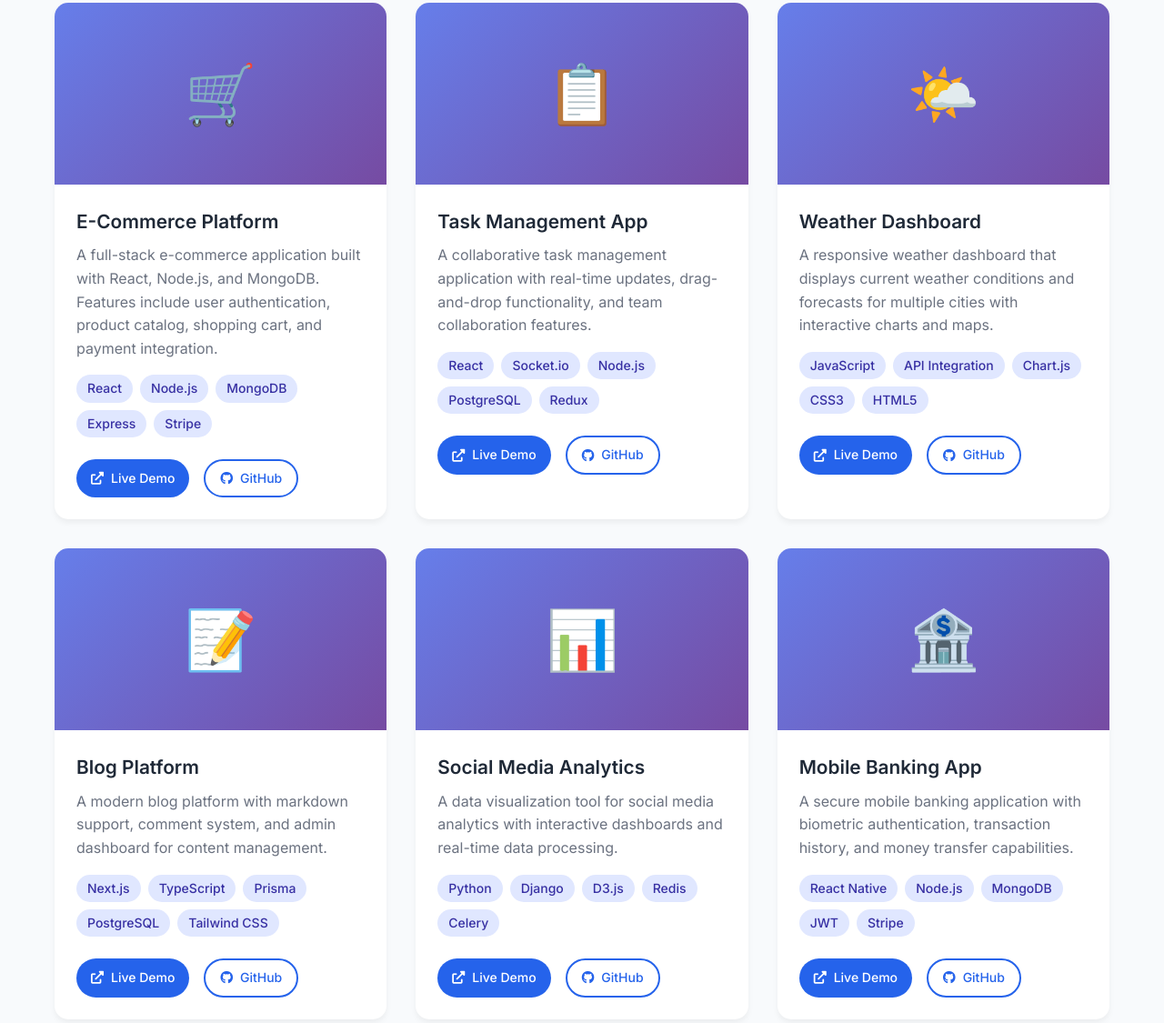
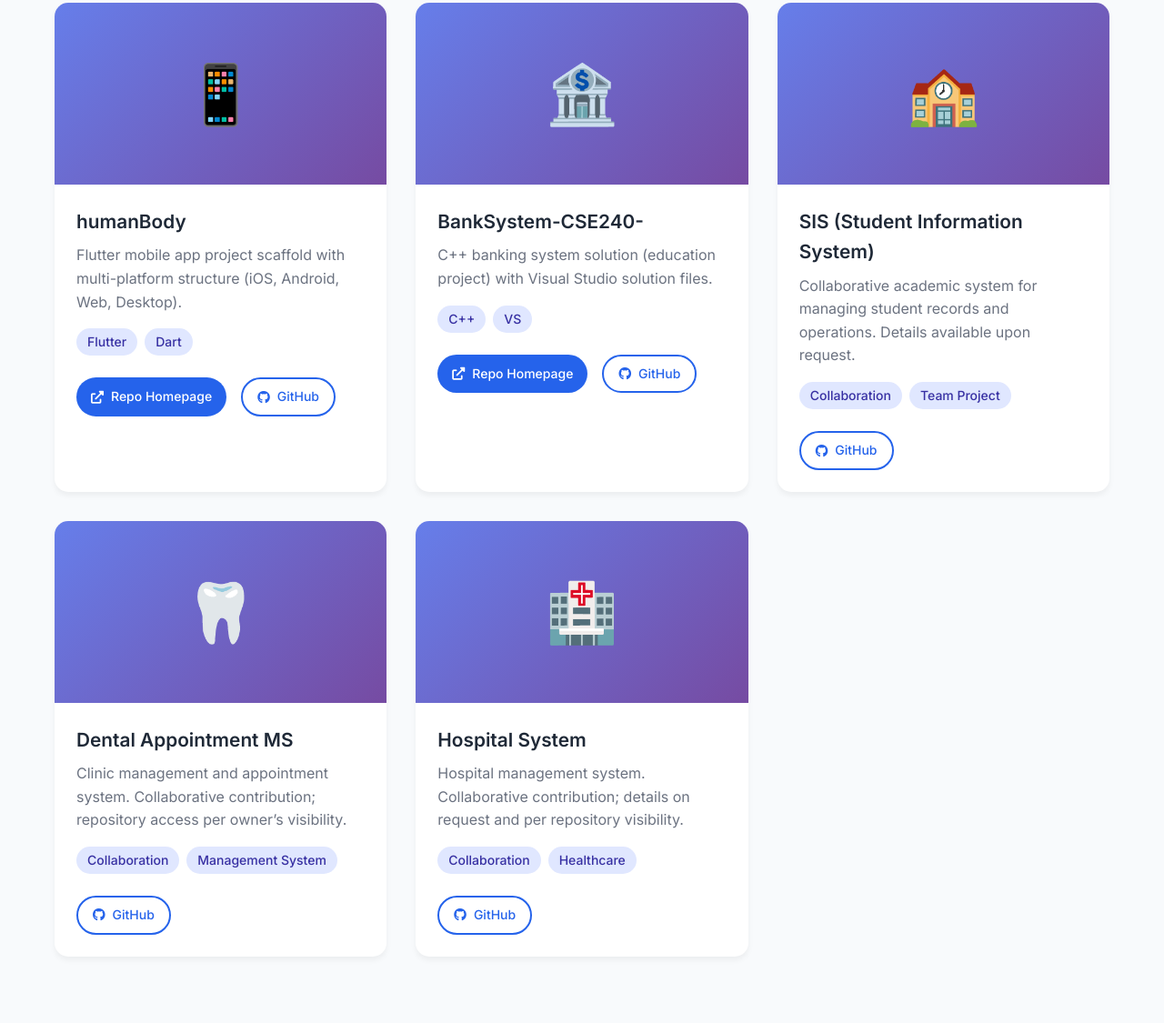
Before and after one commit to Aly778/portfolio-website, a website: page index.html in a window 1280 px wide. Shown: the part 2207-3332 px from the top of the page at 91% size. Drawn offline with Linux system fonts and the light colour scheme.

Commit message:
Replace sample cards with provided GitHub projects and collaborator placeholders

```diff
--- a/index.html
+++ b/index.html
@@ -935,27 +935,24 @@ section {
         <div class="container">
             <h2 class="section-title">Featured Projects</h2>
             <div class="projects-grid" id="projects-grid">
-                <!-- Default projects will show immediately -->
+                <!-- humanBody (public) -->
                 <div class="project-card fade-in">
                     <div class="project-image">
-                        <span style="font-size: 4rem;">🛒</span>
+                        <span style="font-size: 4rem;">📱</span>
                     </div>
                     <div class="project-content">
-                        <h3 class="project-title">E-Commerce Platform</h3>
-                        <p class="project-description">A full-stack e-commerce application built with React, Node.js, and MongoDB. Features include user authentication, product catalog, shopping cart, and payment integration.</p>
+                        <h3 class="project-title">humanBody</h3>
+                        <p class="project-description">Flutter mobile app project scaffold with multi-platform structure (iOS, Android, Web, Desktop).</p>
                         <div class="project-tech">
-                            <span class="tech-tag">React</span>
-                            <span class="tech-tag">Node.js</span>
-                            <span class="tech-tag">MongoDB</span>
-                            <span class="tech-tag">Express</span>
-                            <span class="tech-tag">Stripe</span>
+                            <span class="tech-tag">Flutter</span>
+                            <span class="tech-tag">Dart</span>
                         </div>
                         <div class="project-links">
-                            <a href="#" class="project-link" target="_blank" rel="noopener noreferrer">
+                            <a href="https://github.com/mtaher2/humanBody" class="project-link" target="_blank" rel="noopener noreferrer">
                                 <i class="fas fa-external-link-alt"></i>
-                                Live Demo
+                                Repo Homepage
                             </a>
-                            <a href="https://github.com/Aly778" class="project-link secondary" target="_blank" rel="noopener noreferrer">
+                            <a href="https://github.com/mtaher2/humanBody" class="project-link secondary" target="_blank" rel="noopener noreferrer">
                                 <i class="fab fa-github"></i>
                                 GitHub
                             </a>
@@ -963,26 +960,24 @@ section {
                     </div>
                 </div>
 
+                <!-- BankSystem-CSE240- (public) -->
                 <div class="project-card fade-in">
                     <div class="project-image">
-                        <span style="font-size: 4rem;">📋</span>
+                        <span style="font-size: 4rem;">🏦</span>
                     </div>
                     <div class="project-content">
-                        <h3 class="project-title">Task Management App</h3>
-                        <p class="project-description">A collaborative task management application with real-time updates, drag-and-drop functionality, and team collaboration features.</p>
+                        <h3 class="project-title">BankSystem-CSE240-</h3>
+                        <p class="project-description">C++ banking system solution (education project) with Visual Studio solution files.</p>
                         <div class="project-tech">
-                            <span class="tech-tag">React</span>
-                            <span class="tech-tag">Socket.io</span>
-                            <span class="tech-tag">Node.js</span>
-                            <span class="tech-tag">PostgreSQL</span>
-                            <span class="tech-tag">Redux</span>
+                            <span class="tech-tag">C++</span>
+                            <span class="tech-tag">VS</span>
                         </div>
                         <div class="project-links">
-                            <a href="#" class="project-link" target="_blank" rel="noopener noreferrer">
+                            <a href="https://github.com/mtaher2/BankSystem-CSE240-" class="project-link" target="_blank" rel="noopener noreferrer">
                                 <i class="fas fa-external-link-alt"></i>
-                                Live Demo
+                                Repo Homepage
                             </a>
-                            <a href="https://github.com/Aly778" class="project-link secondary" target="_blank" rel="noopener noreferrer">
+                            <a href="https://github.com/mtaher2/BankSystem-CSE240-" class="project-link secondary" target="_blank" rel="noopener noreferrer">
                                 <i class="fab fa-github"></i>
                                 GitHub
                             </a>
@@ -990,26 +985,20 @@ section {
                     </div>
                 </div>
 
+                <!-- SIS (collaborator) -->
                 <div class="project-card fade-in">
                     <div class="project-image">
-                        <span style="font-size: 4rem;">🌤️</span>
+                        <span style="font-size: 4rem;">🏫</span>
                     </div>
                     <div class="project-content">
-                        <h3 class="project-title">Weather Dashboard</h3>
-                        <p class="project-description">A responsive weather dashboard that displays current weather conditions and forecasts for multiple cities with interactive charts and maps.</p>
+                        <h3 class="project-title">SIS (Student Information System)</h3>
+                        <p class="project-description">Collaborative academic system for managing student records and operations. Details available upon request.</p>
                         <div class="project-tech">
-                            <span class="tech-tag">JavaScript</span>
-                            <span class="tech-tag">API Integration</span>
-                            <span class="tech-tag">Chart.js</span>
-                            <span class="tech-tag">CSS3</span>
-                            <span class="tech-tag">HTML5</span>
+                            <span class="tech-tag">Collaboration</span>
+                            <span class="tech-tag">Team Project</span>
                         </div>
                         <div class="project-links">
-                            <a href="#" class="project-link" target="_blank" rel="noopener noreferrer">
-                                <i class="fas fa-external-link-alt"></i>
-                                Live Demo
-                            </a>
-                            <a href="https://github.com/Aly778" class="project-link secondary" target="_blank" rel="noopener noreferrer">
+                            <a href="https://github.com/mtaher2/SIS" class="project-link secondary" target="_blank" rel="noopener noreferrer">
                                 <i class="fab fa-github"></i>
                                 GitHub
                             </a>
@@ -1017,26 +1006,20 @@ section {
                     </div>
                 </div>
 
+                <!-- Dental_Appointment_MS (collaborator) -->
                 <div class="project-card fade-in">
                     <div class="project-image">
-                        <span style="font-size: 4rem;">📝</span>
+                        <span style="font-size: 4rem;">🦷</span>
                     </div>
                     <div class="project-content">
-                        <h3 class="project-title">Blog Platform</h3>
-                        <p class="project-description">A modern blog platform with markdown support, comment system, and admin dashboard for content management.</p>
+                        <h3 class="project-title">Dental Appointment MS</h3>
+                        <p class="project-description">Clinic management and appointment system. Collaborative contribution; repository access per owner’s visibility.</p>
                         <div class="project-tech">
-                            <span class="tech-tag">Next.js</span>
-                            <span class="tech-tag">TypeScript</span>
-                            <span class="tech-tag">Prisma</span>
-                            <span class="tech-tag">PostgreSQL</span>
-                            <span class="tech-tag">Tailwind CSS</span>
+                            <span class="tech-tag">Collaboration</span>
+                            <span class="tech-tag">Management System</span>
                         </div>
                         <div class="project-links">
-                            <a href="#" class="project-link" target="_blank" rel="noopener noreferrer">
-                                <i class="fas fa-external-link-alt"></i>
-                                Live Demo
-                            </a>
-                            <a href="https://github.com/Aly778" class="project-link secondary" target="_blank" rel="noopener noreferrer">
+                            <a href="https://github.com/mtaher2/Dental_Appointment_MS" class="project-link secondary" target="_blank" rel="noopener noreferrer">
                                 <i class="fab fa-github"></i>
                                 GitHub
                             </a>
@@ -1044,53 +1027,20 @@ section {
                     </div>
                 </div>
 
+                <!-- HospitalSystem (collaborator) -->
                 <div class="project-card fade-in">
                     <div class="project-image">
-                        <span style="font-size: 4rem;">📊</span>
+                        <span style="font-size: 4rem;">🏥</span>
                     </div>
                     <div class="project-content">
-                        <h3 class="project-title">Social Media Analytics</h3>
-                        <p class="project-description">A data visualization tool for social media analytics with interactive dashboards and real-time data processing.</p>
+                        <h3 class="project-title">Hospital System</h3>
+                        <p class="project-description">Hospital management system. Collaborative contribution; details on request and per repository visibility.</p>
                         <div class="project-tech">
-                            <span class="tech-tag">Python</span>
-                            <span class="tech-tag">Django</span>
-                            <span class="tech-tag">D3.js</span>
-                            <span class="tech-tag">Redis</span>
-                            <span class="tech-tag">Celery</span>
+                            <span class="tech-tag">Collaboration</span>
+                            <span class="tech-tag">Healthcare</span>
                         </div>
                         <div class="project-links">
-                            <a href="#" class="project-link" target="_blank" rel="noopener noreferrer">
-                                <i class="fas fa-external-link-alt"></i>
-                                Live Demo
-                            </a>
-                            <a href="https://github.com/Aly778" class="project-link secondary" target="_blank" rel="noopener noreferrer">
-                                <i class="fab fa-github"></i>
-                                GitHub
-                            </a>
-                        </div>
-                    </div>
-                </div>
-
-                <div class="project-card fade-in">
-                    <div class="project-image">
-                        <span style="font-size: 4rem;">🏦</span>
-                    </div>
-                    <div class="project-content">
-                        <h3 class="project-title">Mobile Banking App</h3>
-                        <p class="project-description">A secure mobile banking application with biometric authentication, transaction history, and money transfer capabilities.</p>
-                        <div class="project-tech">
-                            <span class="tech-tag">React Native</span>
-                            <span class="tech-tag">Node.js</span>
-                            <span class="tech-tag">MongoDB</span>
-                            <span class="tech-tag">JWT</span>
-                            <span class="tech-tag">Stripe</span>
-                        </div>
-                        <div class="project-links">
-                            <a href="#" class="project-link" target="_blank" rel="noopener noreferrer">
-                                <i class="fas fa-external-link-alt"></i>
-                                Live Demo
-                            </a>
-                            <a href="https://github.com/Aly778" class="project-link secondary" target="_blank" rel="noopener noreferrer">
+                            <a href="https://github.com/mtaher2/HospitalSystem" class="project-link secondary" target="_blank" rel="noopener noreferrer">
                                 <i class="fab fa-github"></i>
                                 GitHub
                             </a>
```
